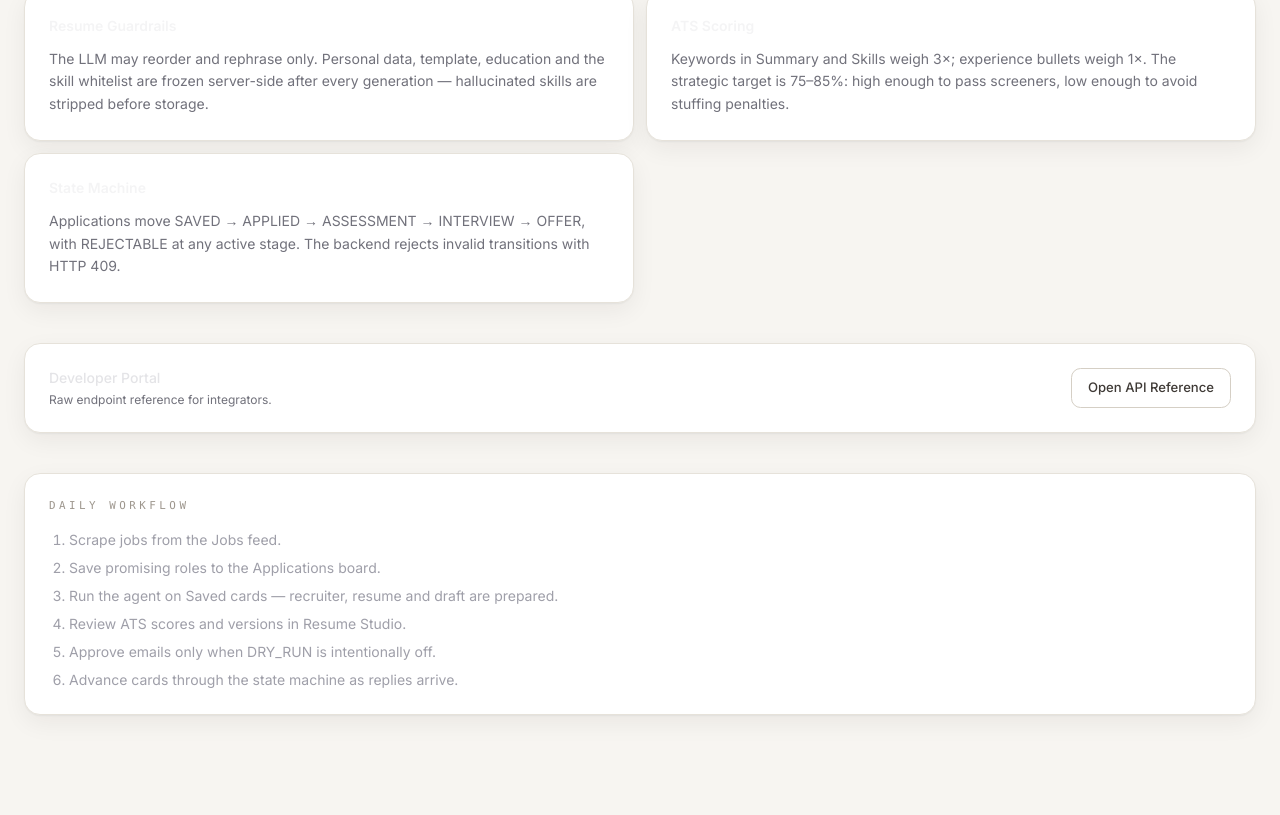
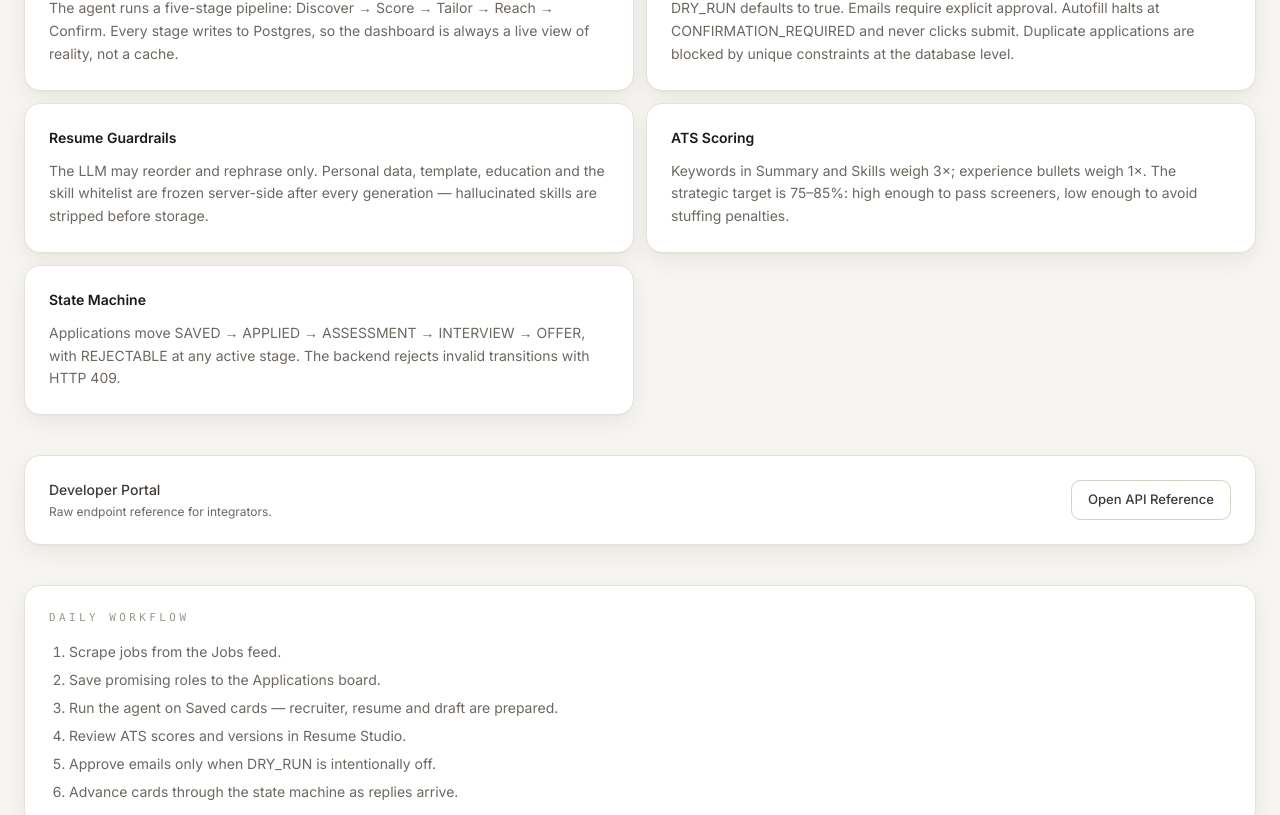
Before and after one commit to Ishank2301/Job-Agent, a Next.js app in the folder frontend/: page /docs in a window 1280 px wide. Shown: the part 300-1115 px from the top of the page. Before the commit the page ends 1015 px from the top, so only its background shows below. Built offline with nearby package versions, Linux system fonts and the light colour scheme; no server answers.

Commit message:
feat(marketing): add product docs page

```diff
--- /dev/null
+++ b/frontend/app/(marketing)/docs/page.tsx
@@ -0,0 +1,82 @@
+import { Chip, SectionHeader } from "@/components/ui/kit";
+import Link from "next/link";
+const SECTIONS = [
+  {
+    title: "Operating Model",
+    body: "The agent runs a five-stage pipeline: Discover → Score → Tailor → Reach → Confirm. Every stage writes to Postgres, so the dashboard is always a live view of reality, not a cache.",
+  },
+  {
+    title: "Safety Contract",
+    body: "DRY_RUN defaults to true. Emails require explicit approval. Autofill halts at CONFIRMATION_REQUIRED and never clicks submit. Duplicate applications are blocked by unique constraints at the database level.",
+  },
+  {
+    title: "Resume Guardrails",
+    body: "The LLM may reorder and rephrase only. Personal data, template, education and the skill whitelist are frozen server-side after every generation — hallucinated skills are stripped before storage.",
+  },
+  {
+    title: "ATS Scoring",
+    body: "Keywords in Summary and Skills weigh 3×; experience bullets weigh 1×. The strategic target is 75–85%: high enough to pass screeners, low enough to avoid stuffing penalties.",
+  },
+  {
+    title: "State Machine",
+    body: "Applications move SAVED → APPLIED → ASSESSMENT → INTERVIEW → OFFER, with REJECTABLE at any active stage. The backend rejects invalid transitions with HTTP 409.",
+  },
+];
+
+const ENDPOINTS = [
+  ["GET", "/api/v1/jobs", "List indexed jobs"],
+  ["POST", "/api/v1/jobs/scrape", "Queue a scrape run"],
+  ["POST", "/api/v1/applications", "Save a job as application"],
+  ["PATCH", "/api/v1/applications/{id}/status", "Move through state machine"],
+  ["POST", "/api/v1/applications/{id}/run-agent", "Run recruiter + resume + email pipeline"],
+  ["GET", "/api/v1/resumes/master", "Master resume schema"],
+  ["POST", "/api/v1/resumes/tailor", "Create guarded tailored version"],
+  ["POST", "/api/v1/recruiters/find", "Discover recruiter contact"],
+  ["POST", "/api/v1/emails/draft", "Draft outreach email"],
+  ["POST", "/api/v1/emails/{id}/approve", "Human approval gate"],
+  ["POST", "/api/v1/emails/{id}/send", "Send (respects DRY_RUN + cap)"],
+  ["GET", "/api/v1/settings", "Read runtime safety settings"],
+  ["PATCH", "/api/v1/settings", "Toggle DRY_RUN / daily cap"],
+];
+
+export default function DocsPage() {
+  return (
+    <div className="shell space-y-10">
+      <SectionHeader
+        eyebrow="Manual"
+        title="Operating Documentation"
+        desc="Everything the agent will and will not do, in plain language."
+      />
+
+      <div className="grid gap-3 md:grid-cols-2">
+        {SECTIONS.map((s, i) => (
+          <div key={s.title} className={`card card-hover p-6 fade-up d${(i % 5) + 1}`}>
+            <h2 className="text-sm font-semibold text-ink">{s.title}</h2>
+            <p className="mt-3 text-sm leading-relaxed text-muted">{s.body}</p>
+          </div>
+        ))}
+      </div>
+
+
+      <div className="card flex items-center justify-between p-6 fade-up d3">
+        <div>
+          <p className="text-sm font-medium text-ink-soft">Developer Portal</p>
+          <p className="mt-1 text-xs text-muted">Raw endpoint reference for integrators.</p>
+        </div>
+        <Link href="/docs/api" className="btn btn-ghost">Open API Reference</Link>
+      </div>
+
+      <div className="card p-6 fade-up d4">
+        <p className="eyebrow">Daily Workflow</p>
+        <ol className="mt-4 list-decimal space-y-2 pl-5 text-sm text-muted">
+          <li>Scrape jobs from the Jobs feed.</li>
+          <li>Save promising roles to the Applications board.</li>
+          <li>Run the agent on Saved cards — recruiter, resume and draft are prepared.</li>
+          <li>Review ATS scores and versions in Resume Studio.</li>
+          <li>Approve emails only when DRY_RUN is intentionally off.</li>
+          <li>Advance cards through the state machine as replies arrive.</li>
+        </ol>
+      </div>
+    </div>
+  );
+}
```
